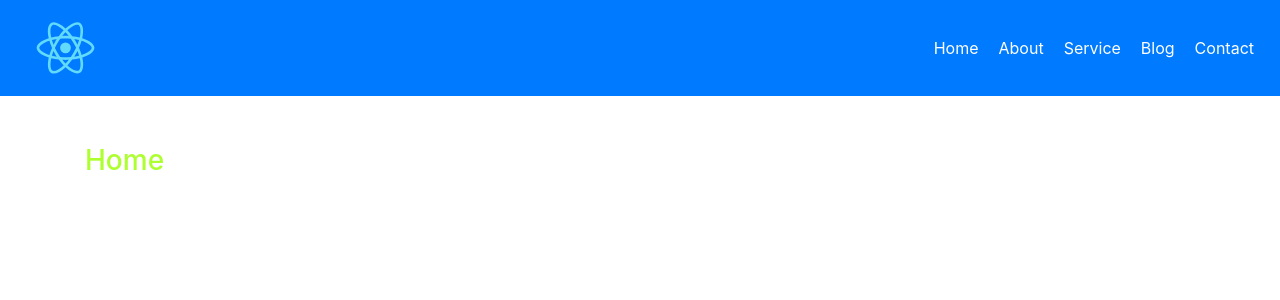
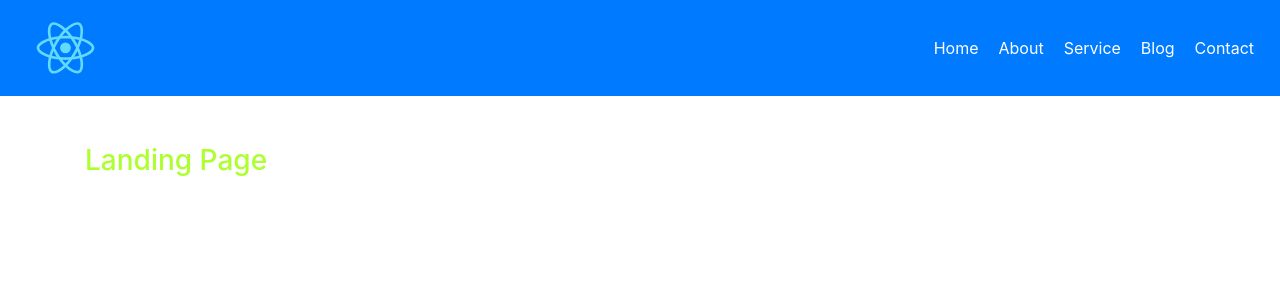
Before and after one commit to Mano-KKD89/svi, a React (Create React App) app: page / in a window 1280 px wide. Shown: the top 300 px of the page. Built offline with nearby package versions, Linux system fonts and the light colour scheme.

Commit message:
text-change

```diff
--- a/src/home/Home.js
+++ b/src/home/Home.js
@@ -10,7 +10,7 @@ class Home extends Component {
       <>
         <Row>
           <Col xs={12}>
-            <h3>Home</h3>
+            <h3>Landing Page</h3>
           </Col>
         </Row>
       </>
```
Also changed, not shown: 1 other file (tests, documents, lock files or other folders).
